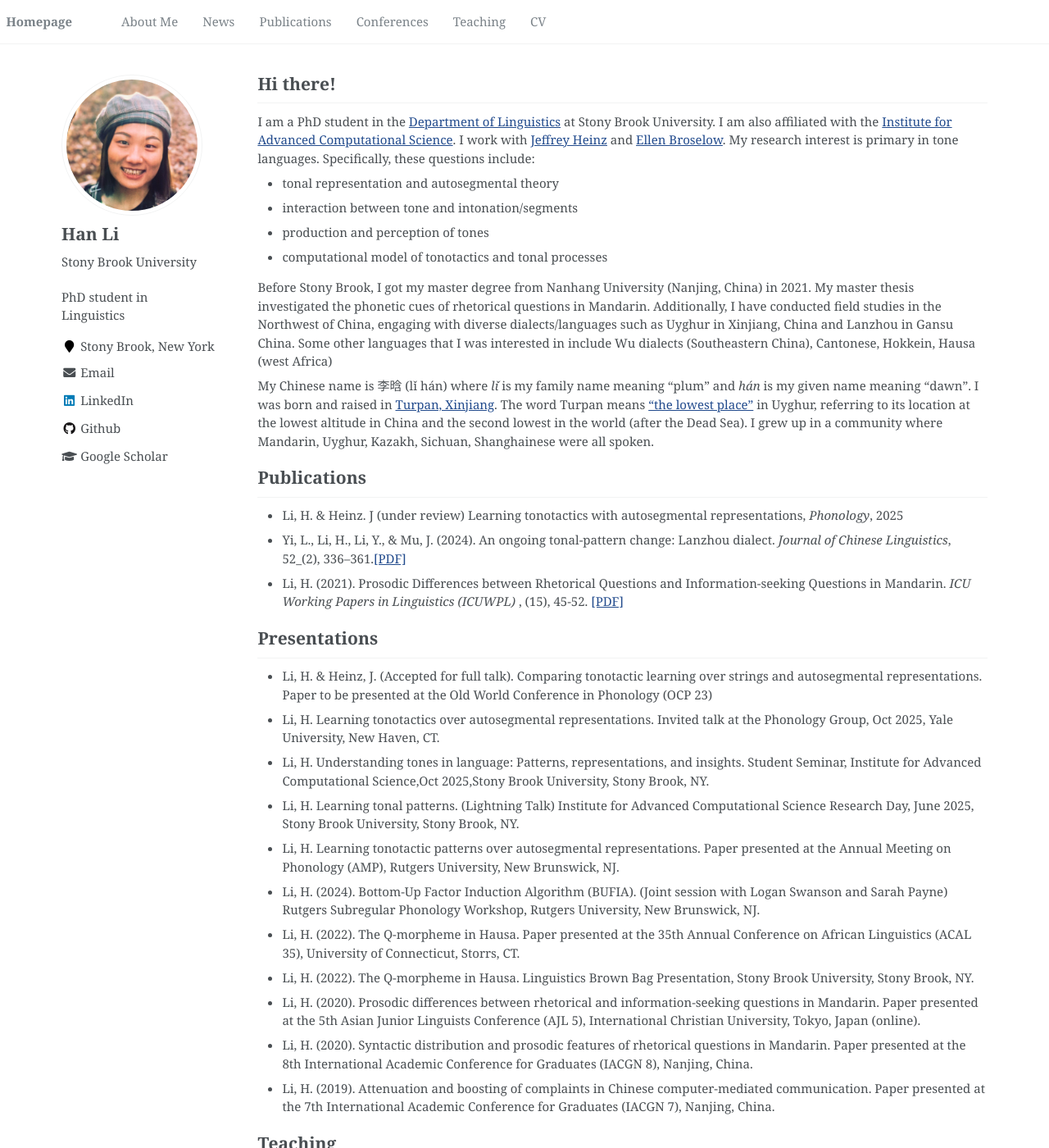
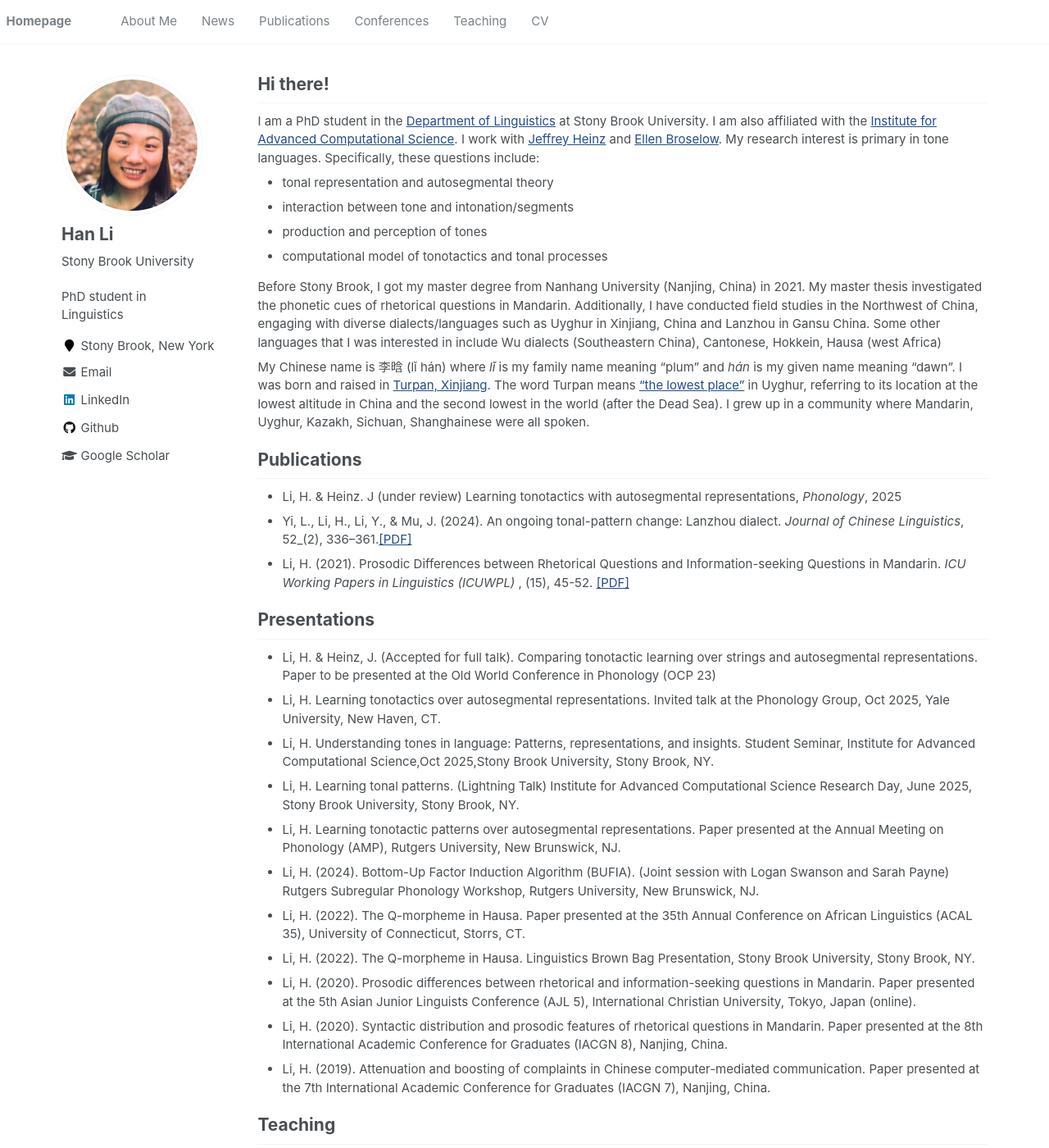
Before and after one commit to lihan829/lihan829.github.io, a Jekyll site: the page built from _pages/about.md, in a window 1280 px wide and 1400 px high. Shown: the whole window at 82% size. Built offline with Jekyll 4.4.1, drawn with Linux system fonts in a browser that asks for light colours.

Commit message:
Uncomment and update sans-serif variable definition

```diff
--- a/_sass/_variables.scss
+++ b/_sass/_variables.scss
@@ -15,9 +15,9 @@
 /* system typefaces */
 $serif                      : Helvetica, Times, serif;
 //$sans-serif                 : "Trebuchet MS", Helvetica, sans-serif;
-$sans-serif                 : Georgia, serif, sans-serif;
+//$sans-serif                 : Georgia, serif, sans-serif;
 
-//$sans-serif                 : -apple-system, ".SFNSText-Regular", "San Francisco", "Roboto", "Segoe UI", "Helvetica Neue", "Lucida Grande", Arial, sans-serif;
+$sans-serif                 : -apple-system, ".SFNSText-Regular", "San Francisco", "Roboto", "Segoe UI", "Helvetica Neue", "Lucida Grande", Arial, sans-serif;
 $monospace                  : Monaco, Consolas, "Lucida Console", monospace;
 
 /* sans serif typefaces */
```
